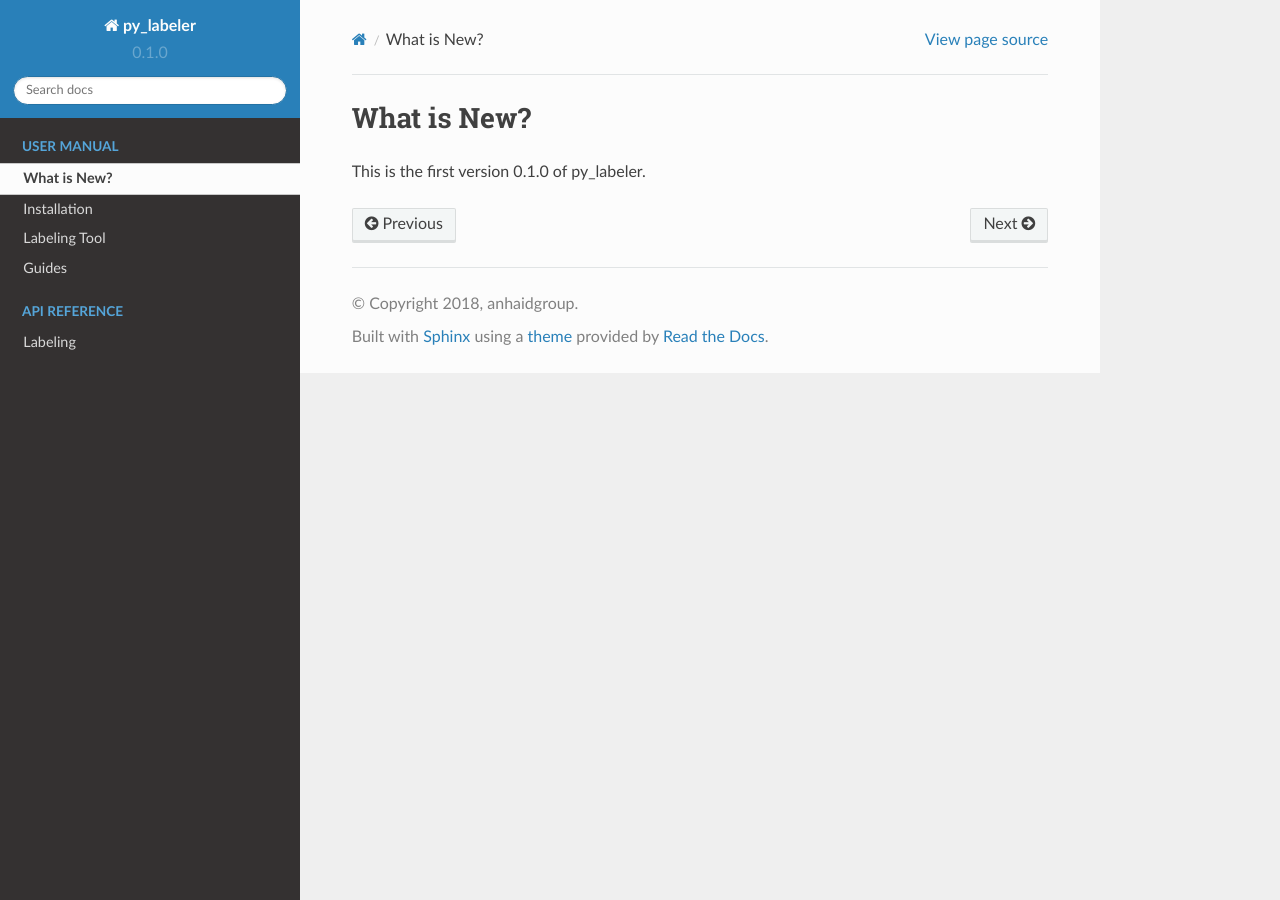
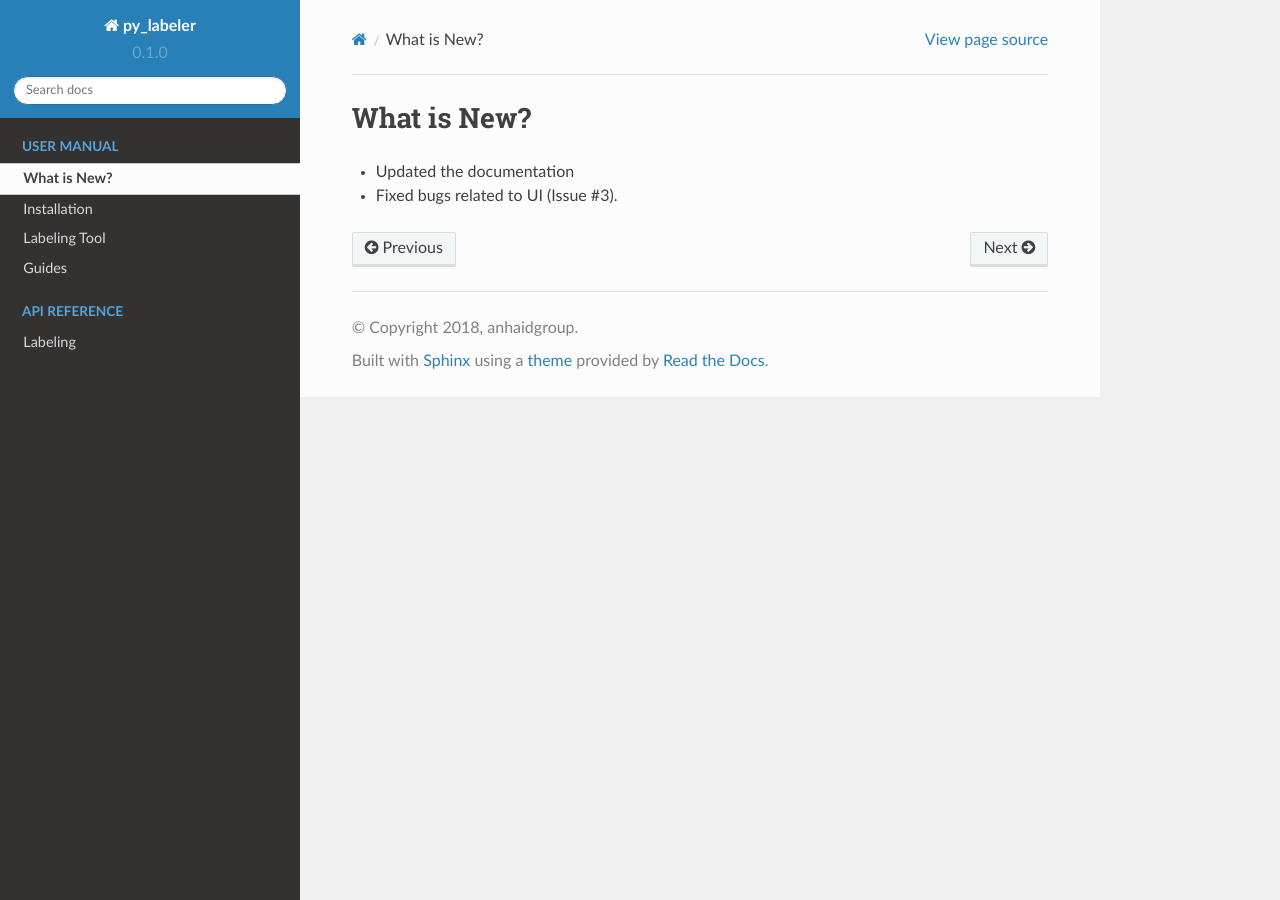
Before and after one commit to anhaidgroup/py_labeler, a Sphinx documentation site: the page built from docs/user_manual/whatisnew.rst, in a window 1280 px wide. Built offline with Sphinx 7.4.7 and the Read the Docs theme 2.0.0, drawn with Linux system fonts in a browser that asks for light colours.

Commit message:
Update whatisnew.rst

```diff
--- a/docs/user_manual/whatisnew.rst
+++ b/docs/user_manual/whatisnew.rst
@@ -1,3 +1,4 @@
 What is New?
 ============
-This is the first version 0.1.0 of py_labeler.
+* Updated the documentation
+* Fixed bugs related to UI (Issue #3).
```
